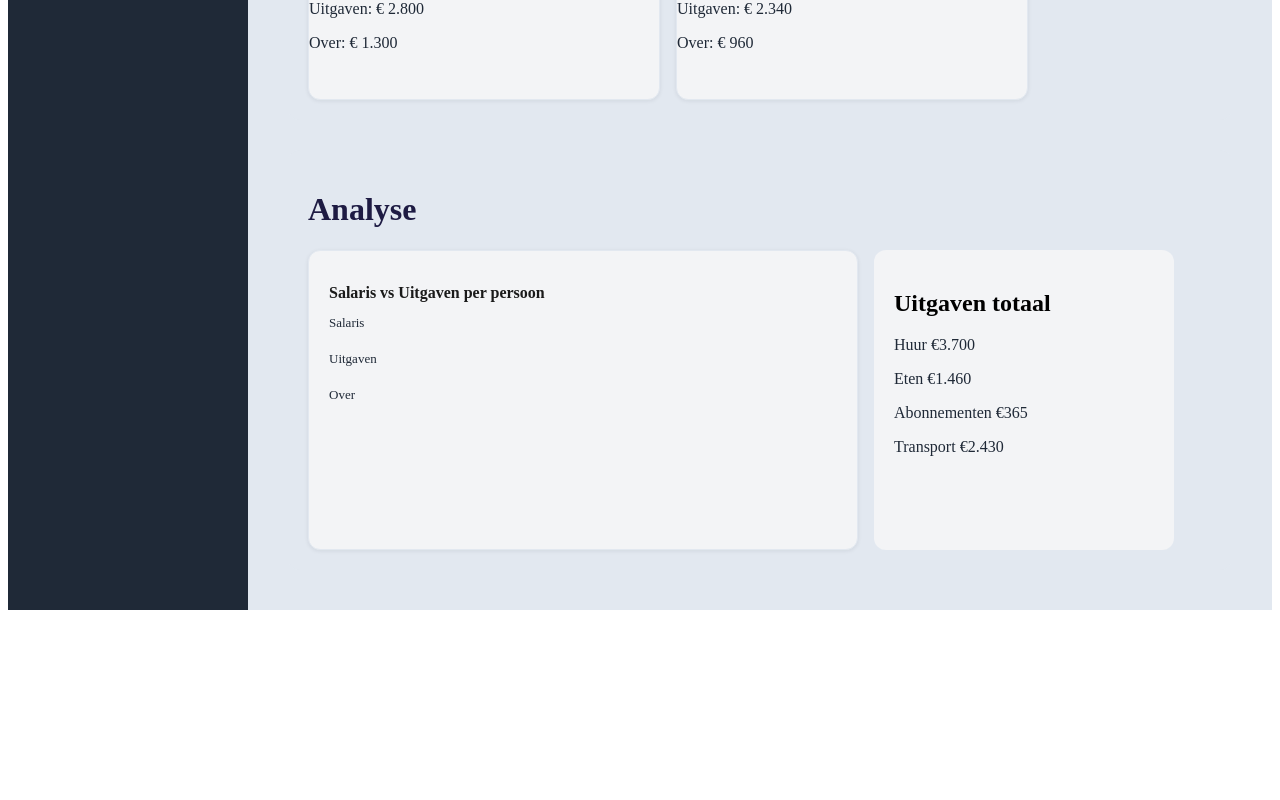
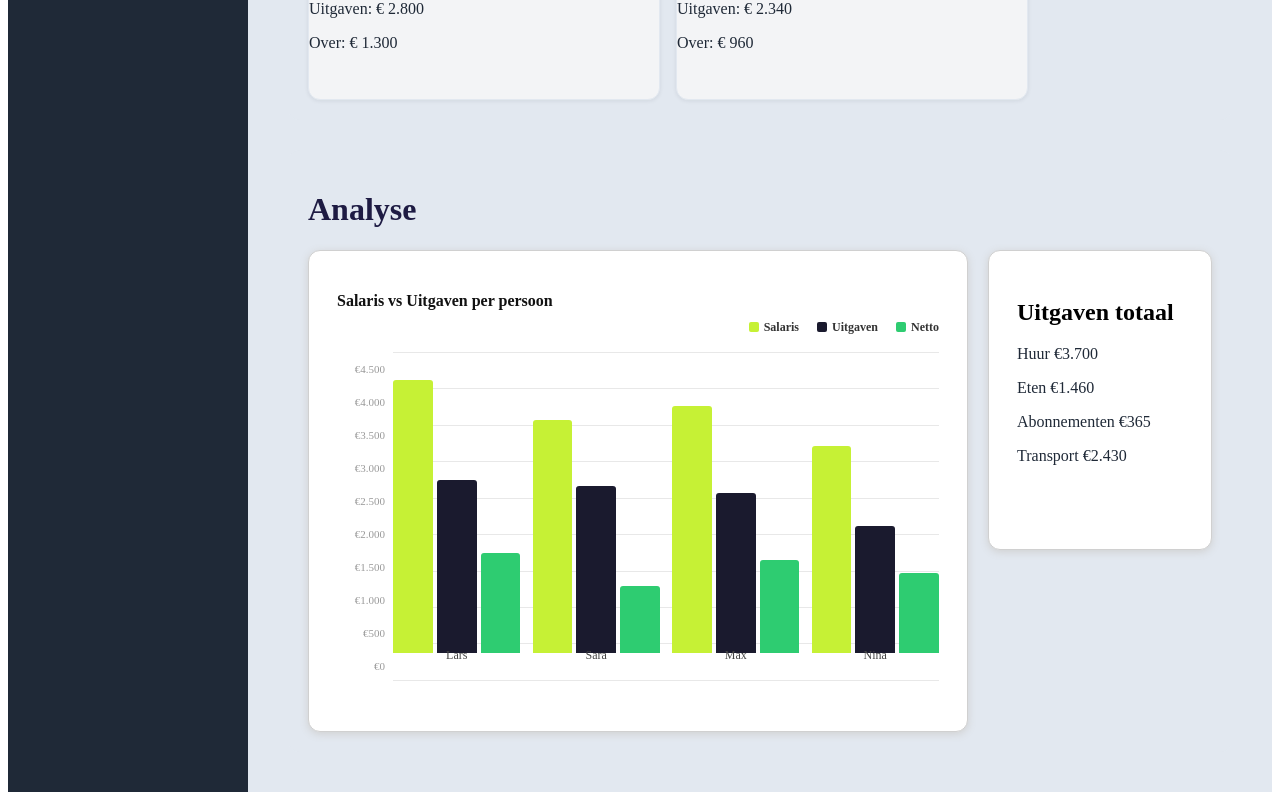
Before and after one commit to itzmitto/svelte-dashboard-project, a SvelteKit app: page / in a window 1280 px wide. Shown: the part 1038-1838 px from the top of the page. Before the commit the page ends 1656 px from the top, so only its background shows below. Built offline with nearby package versions, Linux system fonts and the light colour scheme.

Commit message:
ik heb de maincard toegevoegd plus de styling ervan nog hardcoded heading gebruikt later met mijn json data file gebruiken

```diff
--- a/src/routes/+page.svelte
+++ b/src/routes/+page.svelte
@@ -102,10 +102,75 @@
 
       <div class="analyse-cards">
         <div class="maincard">
-          <h2>Salaris vs Uitgaven per persoon</h2>
-          <p>Salaris</p>
-          <p>Uitgaven</p>
-          <p>Over</p>
+          <h2 class="chart-title">Salaris vs Uitgaven per persoon</h2>
+
+          <div class="legend">
+            <span class="legend-item"
+              ><span class="dot salaris"></span> Salaris</span
+            >
+            <span class="legend-item"
+              ><span class="dot uitgaven"></span> Uitgaven</span
+            >
+            <span class="legend-item"
+              ><span class="dot netto"></span> Netto</span
+            >
+          </div>
+
+          <div class="chart-area">
+            <div class="y-axis">
+              <p>€4.500</p>
+              <p>€4.000</p>
+              <p>€3.500</p>
+              <p>€3.000</p>
+              <p>€2.500</p>
+              <p>€2.000</p>
+              <p>€1.500</p>
+              <p>€1.000</p>
+              <p>€500</p>
+              <p>€0</p>
+            </div>
+
+            <div class="plot">
+              <div class="grid-line" style="bottom: 100%;"></div>
+              <div class="grid-line" style="bottom: 88.9%;"></div>
+              <div class="grid-line" style="bottom: 77.8%;"></div>
+              <div class="grid-line" style="bottom: 66.7%;"></div>
+              <div class="grid-line" style="bottom: 55.6%;"></div>
+              <div class="grid-line" style="bottom: 44.4%;"></div>
+              <div class="grid-line" style="bottom: 33.3%;"></div>
+              <div class="grid-line" style="bottom: 22.2%;"></div>
+              <div class="grid-line" style="bottom: 11.1%;"></div>
+              <div class="grid-line" style="bottom: 0%;"></div>
+
+              <div class="group">
+                <div class="bar salaris-bar" style="height: 90.9%;"></div>
+                <div class="bar uitgaven-bar" style="height: 57.8%;"></div>
+                <div class="bar netto-bar" style="height: 33.3%;"></div>
+                <p class="x-label">Lars</p>
+              </div>
+
+              <div class="group">
+                <div class="bar salaris-bar" style="height: 77.8%;"></div>
+                <div class="bar uitgaven-bar" style="height: 55.6%;"></div>
+                <div class="bar netto-bar" style="height: 22.2%;"></div>
+                <p class="x-label">Sara</p>
+              </div>
+
+              <div class="group">
+                <div class="bar salaris-bar" style="height: 82.2%;"></div>
+                <div class="bar uitgaven-bar" style="height: 53.3%;"></div>
+                <div class="bar netto-bar" style="height: 31.1%;"></div>
+                <p class="x-label">Max</p>
+              </div>
+
+              <div class="group">
+                <div class="bar salaris-bar" style="height: 68.9%;"></div>
+                <div class="bar uitgaven-bar" style="height: 42.2%;"></div>
+                <div class="bar netto-bar" style="height: 26.7%;"></div>
+                <p class="x-label">Nina</p>
+              </div>
+            </div>
+          </div>
         </div>
 
         <div class="maincard2">
--- a/src/routes/maincard.css
+++ b/src/routes/maincard.css
@@ -1,60 +1,140 @@
-.maincard {
-    width: 550px;
-    height: 300px;
-    background-color: var(--light);
-    border-radius: 12px;
-    padding: 20px;
-    box-sizing: border-box;
+.analyse-cards {
+    display: flex;
+    gap: 20px;
+    flex-wrap: wrap;
 }
 
-.maincard h2 {
-    font-size: 16px;
-    font-weight: 600;
-    color: #1a1a1a;
-    margin-bottom: 0.2rem;
+.maincard {
+    background-color: #ffffff;
+    width: 660px;
+    padding: 28px 28px 20px 28px;
+    box-shadow: 0 2px 8px var(--shadow);
+    border: 1px solid var(--shadow);
+    border-radius: 12px;
 }
 
-.maincard p {
-    font-size: 13px;
-    margin-bottom: 1.25rem;
+.maincard2 {
+    background-color: #ffffff;
+    padding: 28px;
+    box-shadow: 0 2px 8px var(--shadow);
+    border: 1px solid var(--shadow);
+    border-radius: 12px;
+    flex: 1;
+}
+
+
+
+.chart-title {
+    font-size: 16px;
+    font-weight: 700;
+    color: #111;
+    margin-bottom: 10px;
 }
 
 .legend {
     display: flex;
     gap: 18px;
-    flex-wrap: wrap;
-    margin-bottom: 1.25rem;
+    margin-bottom: 18px;
+    justify-content: flex-end;
 }
 
-.legend span {
+.legend-item {
     display: flex;
     align-items: center;
-    gap: 6px;
+    gap: 5px;
     font-size: 12px;
-    color: #555;
+    color: #333;
 }
 
-.legend-dot {
+.dot {
+    display: inline-block;
     width: 10px;
     height: 10px;
     border-radius: 2px;
-    display: inline-block;
 }
 
-.legend-dot.salaris {
-    background: #aaee44;
+.dot.salaris {
+    background-color: var(--salaris);
 }
 
-.legend-dot.uitgaven {
-    background: #1a1a2e;
+.dot.uitgaven {
+    background-color: var(--uitgaven);
 }
 
-.legend-dot.netto {
-    background: #22aa77;
+.dot.netto {
+    background-color: var(--netto);
 }
 
-.chart-wrapper {
+.chart-area {
+    display: flex;
+    gap: 8px;
+}
+
+.y-axis {
+    display: flex;
+    flex-direction: column;
+    justify-content: space-between;
+    align-items: flex-end;
+    padding-bottom: 28px;
+    min-width: 48px;
+}
+
+.y-axis p {
+    font-size: 11px;
+    color: var(--text-muted);
+    line-height: 1;
+}
+
+.plot {
     position: relative;
-    width: 100%;
-    height: 280px;
+    flex: 1;
+    height: 300px;
+    display: flex;
+    align-items: flex-end;
+    gap: 12px;
+    padding-bottom: 28px;
 }
+
+.grid-line {
+    position: absolute;
+    left: 0;
+    right: 0;
+    height: 1px;
+    background-color: var(--grid);
+}
+
+.group {
+    position: relative;
+    flex: 1;
+    display: flex;
+    align-items: flex-end;
+    gap: 4px;
+    height: 100%;
+}
+
+.x-label {
+    position: absolute;
+    bottom: -22px;
+    left: 50%;
+    transform: translateX(-50%);
+    font-size: 12px;
+    color: #444;
+    white-space: nowrap;
+}
+
+.bar {
+    flex: 1;
+    border-radius: 3px 3px 0 0;
+}
+
+.salaris-bar {
+    background-color: var(--salaris);
+}
+
+.uitgaven-bar {
+    background-color: var(--uitgaven);
+}
+
+.netto-bar {
+    background-color: var(--netto);
+}
--- a/src/routes/page.css
+++ b/src/routes/page.css
@@ -10,6 +10,12 @@
     --bg-hover: #334155;
     --border: #E2E8F0;
     --shadow-color: rgba(15, 23, 42, 0.08);
+    --shadow: #d0d0d0;
+    --salaris: #c6f135;
+    --uitgaven: #1a1a2e;
+    --netto: #2ecc71;
+    --grid: #e8e8e8;
+    --text-muted: #999;
 }
 
 :global(body) {
```
Also changed, not shown: src/lib/data/personen.ts (line endings or trailing spaces).
